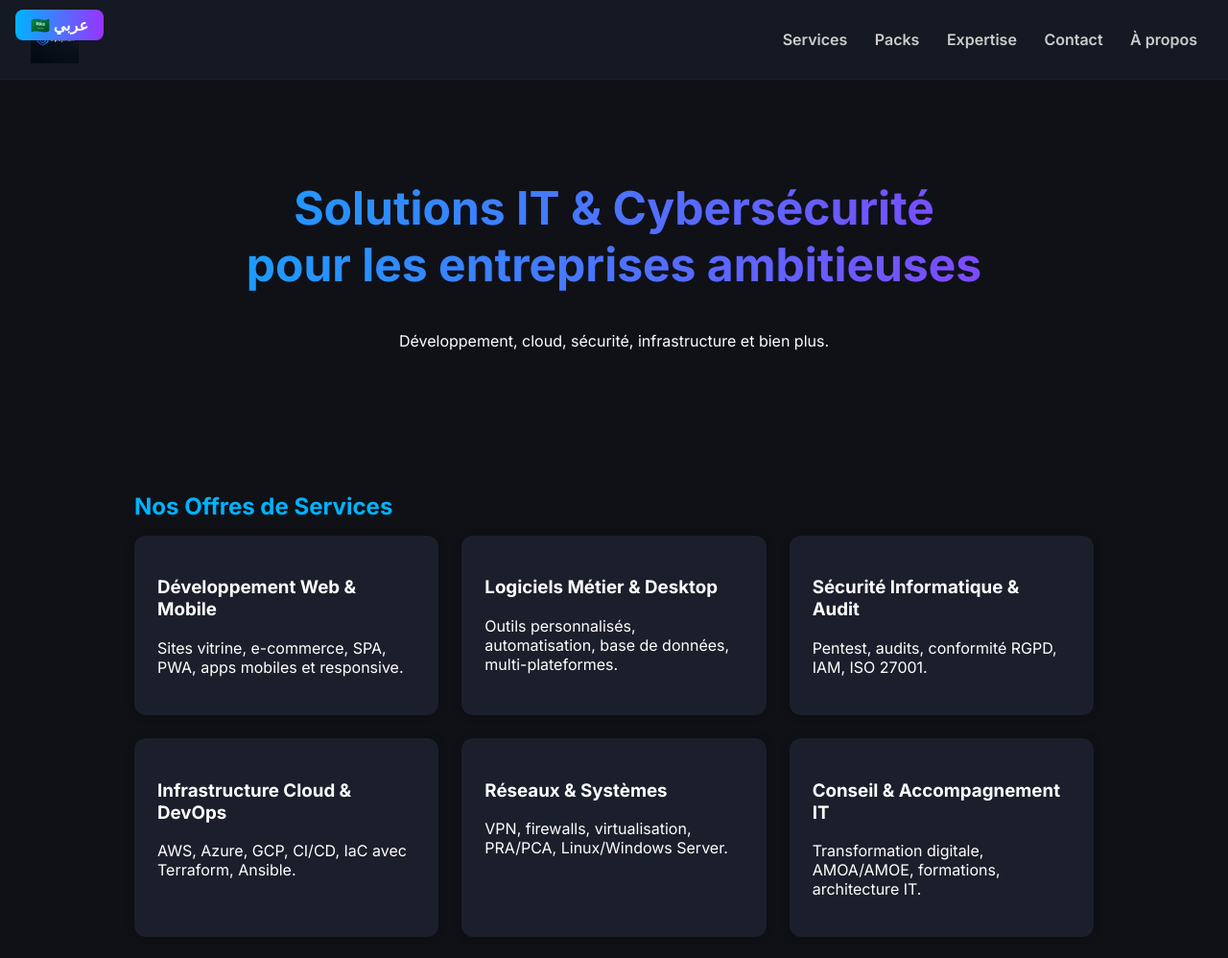
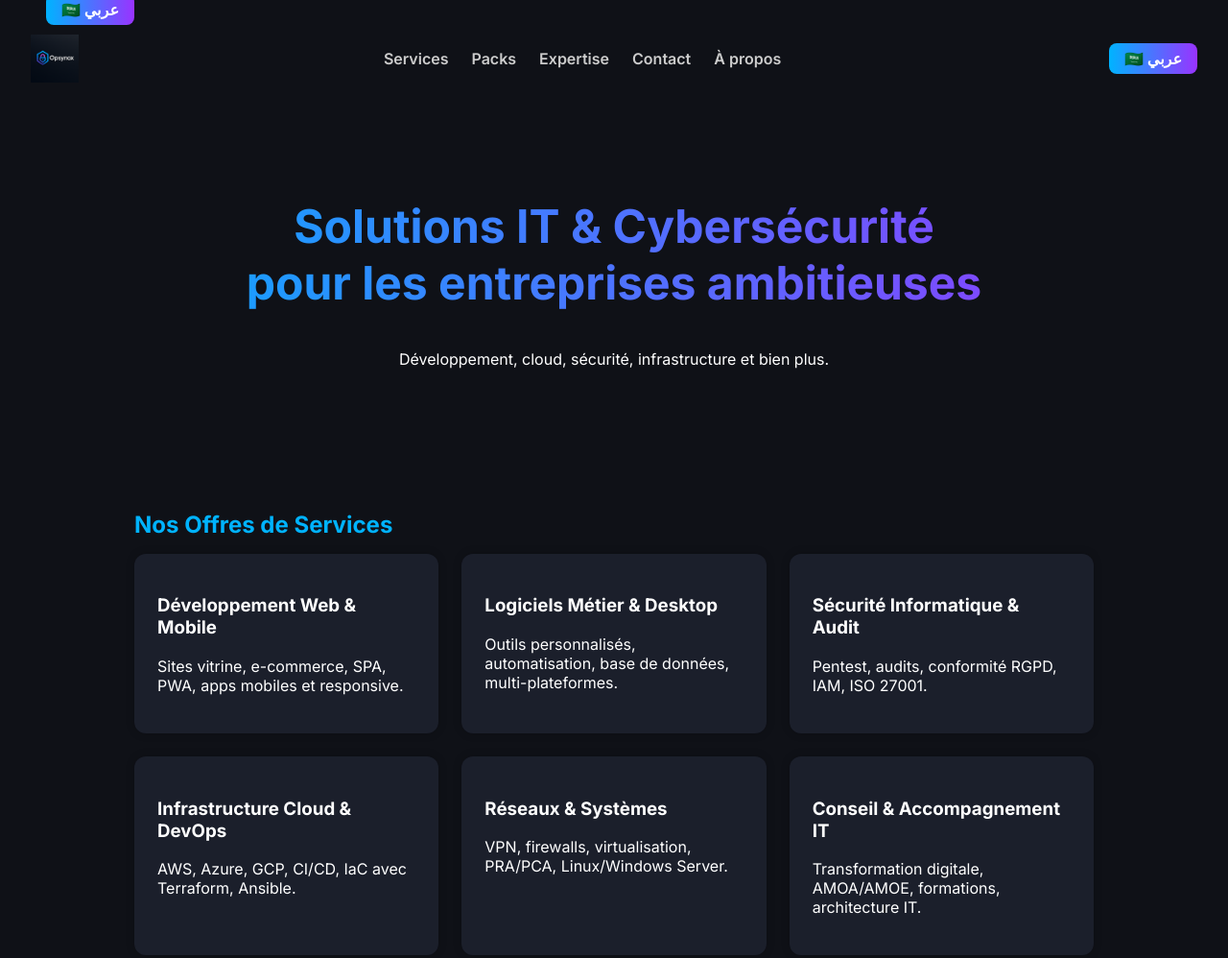
Before and after one commit to Aouissi7/opsynox, a plain HTML site: page index.html in a window 1280 px wide. Shown: the top 998 px of the page at 96% size. Drawn offline with Linux system fonts and the light colour scheme.

Commit message:
Update bouton langue index.html

```diff
--- a/index.html
+++ b/index.html
@@ -19,13 +19,17 @@
       align-items: center;
       justify-content: space-between;
       padding: 1rem 2rem;
-      background-color: #141923;
-      border-bottom: 1px solid #1e1e2f;
+      flex-wrap: wrap;
     }
     header img {
       height: 50px;
       animation: fadeIn 1s ease-in-out;
     }
+    nav {
+      display: flex;
+      align-items: center;
+    }
+
     nav a {
       color: #ccc;
       text-decoration: none;
@@ -83,9 +87,7 @@
       color: #00b3ff;
     }
    .lang-switch {
-      position: absolute;
-      top: 1rem;
-      left: 1rem;
+      margin-left: 2rem;
    }
 
     .lang-btn {
@@ -94,6 +96,7 @@
       padding: 0.4rem 1rem;
       border: none;
       border-radius: 8px;
+      margin-left: 1rem;
       text-decoration: none;
       font-weight: bold;
       transition: background 0.3s ease;
@@ -102,7 +105,6 @@
     .lang-btn:hover {
       background: linear-gradient(to right, #009fd9, #8e2de2);
     }
-
     footer {
       background: #141923;
       padding: 2rem;
@@ -131,6 +133,9 @@
     <a href="#contact">Contact</a>
     <a href="#about">À propos</a>
   </nav>
+  <div class="lang-switch">
+    <a href="index-ar.html" class="lang-btn">🇸🇦 عربي</a>
+  </div>
 </header>
 
   <section class="hero">
```
Lines whose indentation alone changed are shown as unchanged.
